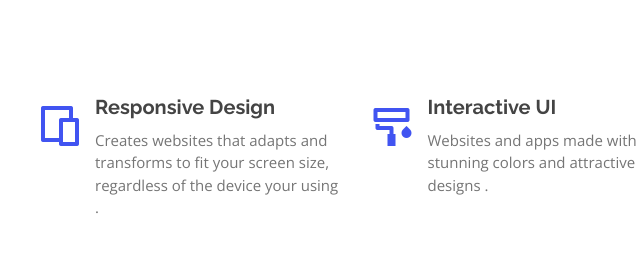
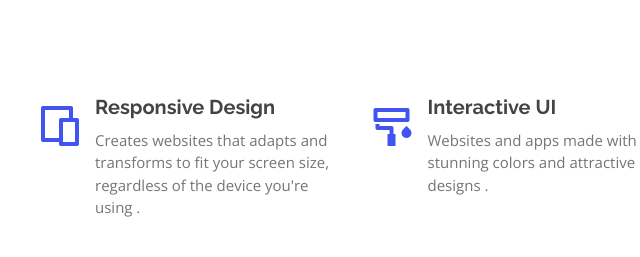
Before and after one commit to SYRONYX-S/syronyx.website, a plain HTML site: page index.html in a window 1280 px wide. Shown: the part 2129-2386 px from the top of the page, 47-687 px from the left. Drawn offline with nearby package versions, Linux system fonts and the light colour scheme; files whose address does not match are found by name.

Commit message:
Update index.html

```diff
--- a/index.html
+++ b/index.html
@@ -302,7 +302,7 @@
                 <div class="col-md-6 icon-box" data-aos="fade-up">
                   <i class="ri-device-line"></i>
                   <h4>Responsive Design</h4>
-                  <p>Creates websites that adapts and transforms to fit your screen size, regardless of the device your using .</p>
+                  <p>Creates websites that adapts and transforms to fit your screen size, regardless of the device you're using .</p>
                 </div>
                 <div class="col-md-6 icon-box" data-aos="fade-up" data-aos-delay="100">
                   <i class="ri-paint-brush-line"></i>
```
